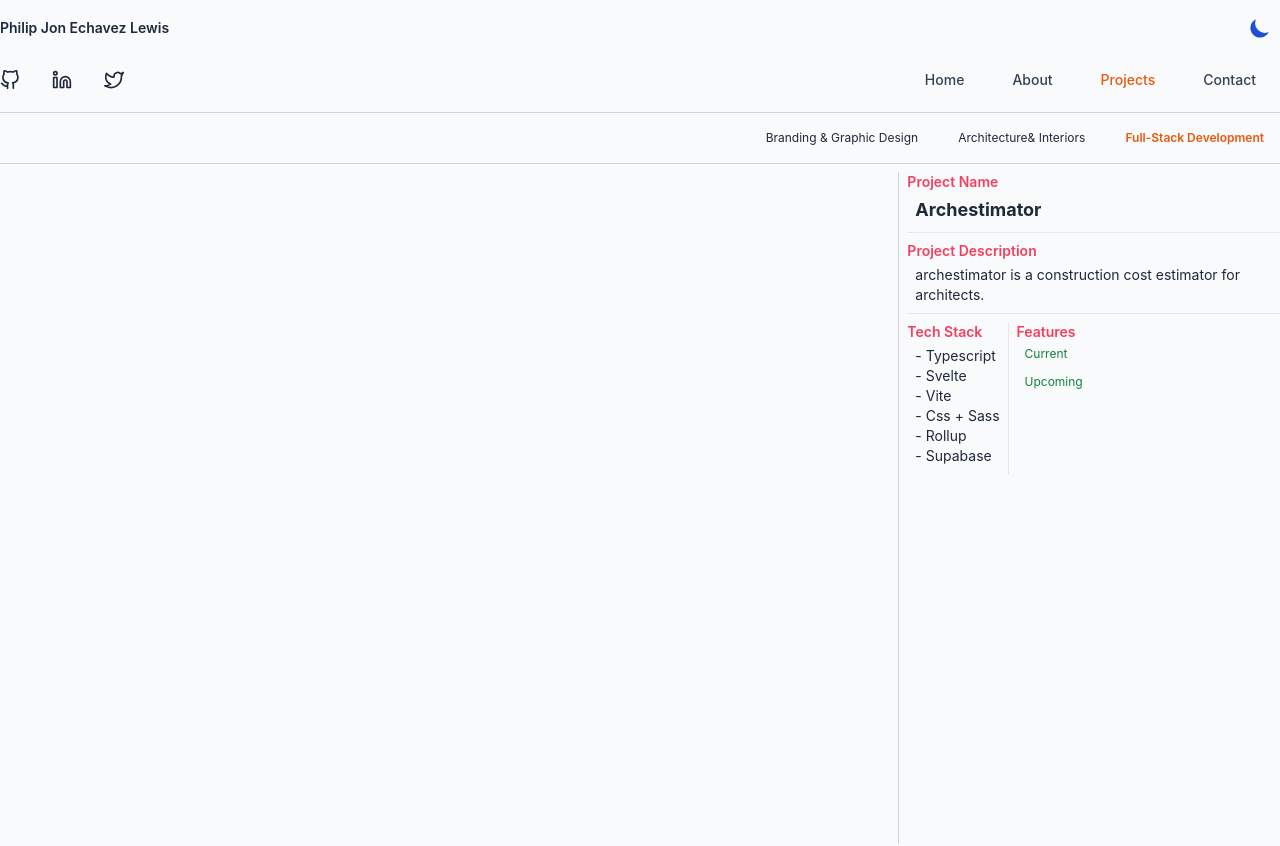
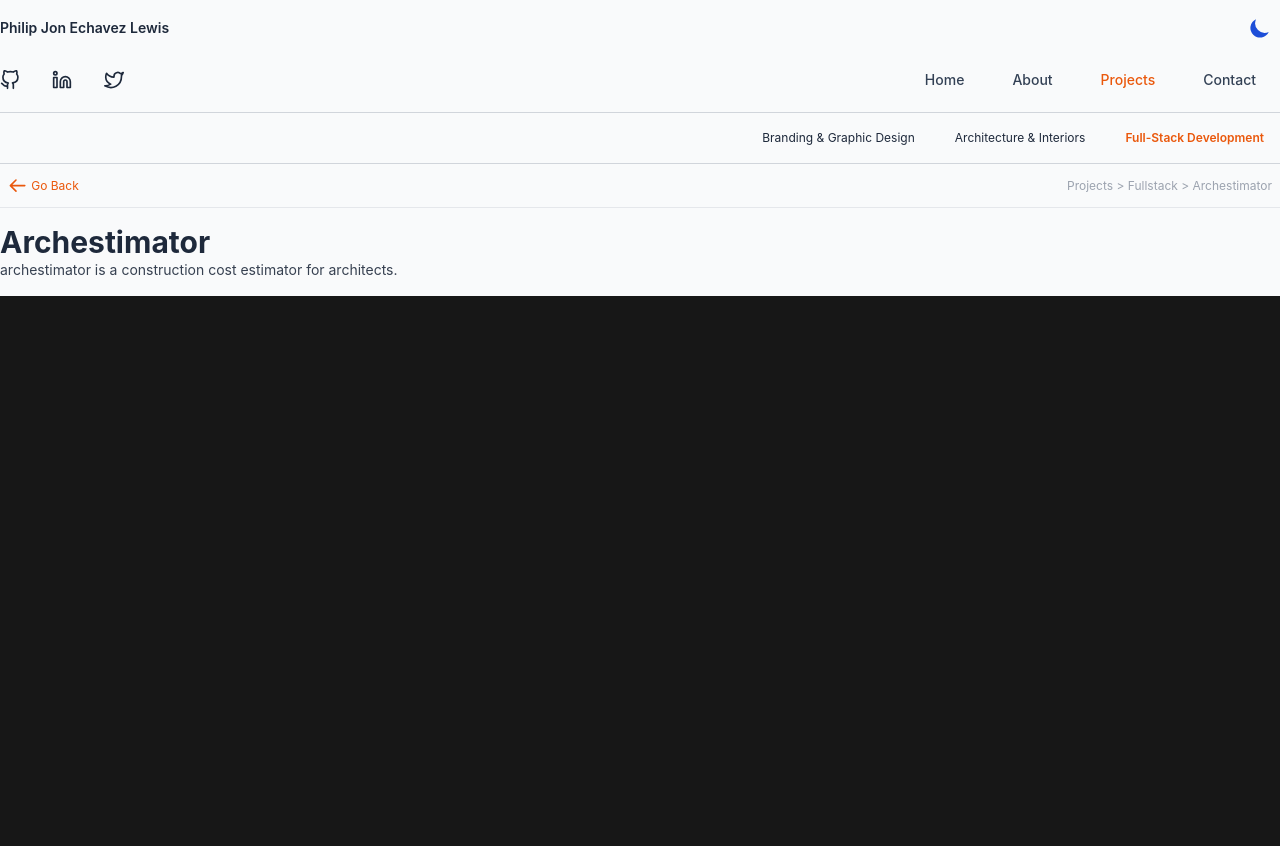
Before and after one commit to philipjonlewis/philipjonlewis.com, a Next.js app: page /projects/fullstack/archestimator in a window 1280 px wide. Shown: the top 846 px of the page. Built offline with nearby package versions, Linux system fonts and the light colour scheme.

Commit message:
updated some files

```diff
--- a/components/carousel/SwiperSlider.tsx
+++ b/components/carousel/SwiperSlider.tsx
@@ -25,7 +25,7 @@ const SwiperSlider = ({ imageList }) => {
       {imageList?.map(({ imagePath, imageDescription }, index) => {
         return (
           <SwiperSlide key={index}>
-            <div className="image-parent">
+            {/* <div className="image-parent"> */}
             <Image
               src={imagePath}
               layout="fill"
@@ -33,12 +33,12 @@ const SwiperSlider = ({ imageList }) => {
               objectPosition={"top"}
               alt="image"
             />
-
+            {/*
             <div className="description-container">
               <p>{imageDescription.title}</p>
               <p>{imageDescription.desc}</p>
-              </div>
-            </div>
+            </div> */}
+            {/* </div> */}
           </SwiperSlide>
         );
       })}
--- a/components/navigation/ProjectNavbar.tsx
+++ b/components/navigation/ProjectNavbar.tsx
@@ -35,7 +35,7 @@ export const ProjectNavbar = () => {
               : "sub-nav-link"
           }
         >
-          Architecture
+          Architecture{" "}
           <span className="hidden md:inline-block"> & Interiors</span>
         </div>
       </Link>
--- a/pages/projects/fullstack/[postSlug].tsx
+++ b/pages/projects/fullstack/[postSlug].tsx
@@ -1,4 +1,5 @@
 import React, { useEffect, useState } from "react";
+import { GetStaticPaths, GetStaticProps } from "next";
 import fs from "fs";
 import path from "path";
 import matter from "gray-matter";
@@ -6,8 +7,8 @@ import { useRouter } from "next/router";
 import Image from "next/image";
 import ReactMarkdown from "react-markdown";
 import SwiperSlider from "../../../components/carousel/SwiperSlider";
+import { ArrowLeftIcon } from "@heroicons/react/outline";
 const SoftwarePost = ({
-  postSlug,
   frontMatter: {
     projectName,
     projectDescription,
@@ -15,76 +16,86 @@ const SoftwarePost = ({
     features,
     carouselImages,
   },
-  content,
-  gifRoutePaths,
 }) => {
+  const [cookieCrumbs, setCookieCrumbs] = useState("");
   const router = useRouter();
 
+  useEffect(() => {
+    const crumbs = router.asPath
+      .replace("/", "")
+      .split("/")
+      .map((page) => page.charAt(0).toUpperCase() + page.slice(1))
+      .join(" > ");
+    console.log(crumbs);
+    setCookieCrumbs(crumbs);
+  }, []);
+
+  const goBackPage = () => {
+    router.back();
+  };
+
   return (
-    <div className="fullstack-page">
-      {/* <button onClick={() => router.back()}>Go Back</button> */}
-      <div className="slider-container">
-        <SwiperSlider
-          imageList={carouselImages}
-          // imageList={[
-          //   // "/images/projects/fullstack/archestimator.png",
-          //   // "/images/projects/fullstack/authserver.png",
-          //   // "/images/projects/fullstack/philipjonlewis.png",
-          //   // "/images/projects/fullstack/quicknotes.png",
-          //   `/images/projects/fullstack/${postSlug}/01-Landing.png`,
-          //   `/images/projects/fullstack/${postSlug}/02-SignUp.gif`,
-          //   // "/images/projects/fullstack/giphy.gif",
-          // ]}
-        />
+    <>
+      <div className="fullstack-nav">
+        <div className="go-back" onClick={goBackPage}>
+          <ArrowLeftIcon />
+          <p>Go Back</p>
+        </div>
+        {/* <p>Hilo</p> */}
+        <div className="crumbs-container">
+          <p>{cookieCrumbs}</p>
+        </div>
       </div>
-      <div className="content-container">
-        <div className="title-container">
-          <p>Project Name</p>
-          <p>{projectName}</p>
-        </div>
-        <div className="label-text-container">
-          <p>Project Description</p>
-          <p>{projectDescription}</p>
+
+      <div className="fullstack-title">
+        <p>{projectName}</p>
+        <p>{projectDescription}</p>
+      </div>
+
+      <div className="fullstack-page">
+        <div className="slider-container">
+          <SwiperSlider imageList={carouselImages} />
         </div>
 
-        <div className="display flex">
+        <div className="content-container">
           <div className="tech-stack-container">
             <p>Tech Stack</p>
             <ul>
               {techStack?.map((stack, index) => {
-                return <li key={index}>- {stack}</li>;
+                return <li key={index}>{stack}</li>;
               })}
             </ul>
           </div>
+
           <div className="features-container">
             <p className="features-title">Features</p>
             <ul>
               <li className="pb-2">
                 <p className="sub-li-title">Current</p>
                 {features?.current?.map((stack, index) => {
-                  return <li key={index}>- {stack}</li>;
+                  return <li key={index}>{stack}</li>;
                 })}
               </li>
               <li>
                 <p className="sub-li-title">Upcoming</p>
                 {features?.future?.map((stack, index) => {
-                  return <li key={index}>- {stack}</li>;
+                  return <li key={index}>{stack}</li>;
                 })}
               </li>
             </ul>
           </div>
+
+          {/* <ReactMarkdown>{content}</ReactMarkdown>
+        <p>lorem500</p> */}
         </div>
-
-        {/* <ReactMarkdown>{content}</ReactMarkdown>
-        <p>lorem500</p> */}
       </div>
-    </div>
+    </>
   );
 };
 
 export default SoftwarePost;
 
-export async function getStaticPaths() {
+export const getStaticPaths: GetStaticPaths = async () => {
   const files = fs.readdirSync(path.join("db/projects/fullstack"));
 
   const paths = files.map((fileName) => {
@@ -99,9 +110,9 @@ export async function getStaticPaths() {
     paths,
     fallback: false,
   };
-}
+};
 
-export async function getStaticProps({ params: { postSlug } }) {
+export const getStaticProps: GetStaticProps = ({ params: { postSlug } }) => {
   const markdownWithMeta = fs.readFileSync(
     path.join("db/projects/fullstack", postSlug + ".md"),
     "utf-8"
@@ -135,4 +146,4 @@ export async function getStaticProps({ params: { postSlug } }) {
   return {
     props: { postSlug, frontMatter, content },
   };
-}
+};
--- a/styles/pages/projects/_fullstack.scss
+++ b/styles/pages/projects/_fullstack.scss
@@ -164,25 +164,57 @@
   }
 }
 
+.fullstack-nav {
+  @apply container mx-2 sm:mx-0 pb-2  mb-2 flex justify-between items-center gap-2   border-b-[1px] dark:border-gray-800;
+
+  .go-back {
+    @apply cursor-pointer flex justify-center items-center text-orange-600 dark:text-blue-600 hover:bg-gray-100 hover:dark:bg-gray-800 py-1 px-2 rounded-sm;
+    svg {
+      height: 1.2rem;
+    }
+
+    p {
+      @apply ml-1 text-xs;
+    }
+  }
+
+  .crumbs-container {
+    @apply text-xs text-gray-400 dark:text-gray-500  mr-2;
+  }
+}
+
+.fullstack-title {
+  @apply container mx-2 sm:mx-0 my-4  flex flex-col justify-center items-start dark:border-gray-800;
+
+  p:nth-of-type(1) {
+    @apply text-3xl font-bold;
+  }
+
+  p:nth-of-type(2) {
+    @apply text-sm text-gray-700 dark:text-gray-200;
+  }
+}
+
+// xl:flex-row
+// h-full
+// xl:h-slider-full;
+// // height: 42rem;
+
 .fullstack-page {
-  @apply flex flex-col xl:flex-row;
-  height: 42rem;
-  width: 100%;
-  overflow: scroll;
-  // background-color: yellow;
-  // margin-bottom: 2rem;
-  // display: flex;
-  // flex-direction: row;
-  // justify-content: space-around;
+  @apply container
+  mx-2
+  mb-24
+  xl:mb-0
+  xl:mx-0;
 
   .slider-container {
-    @apply w-slider-small h-slider-small xl:w-slider-full xl:h-slider-full;
-    // width: 42rem;
-    // height: 42rem;
-    width: 70%;
-
-    .image-parent {
-      @apply w-full h-full relative bg-neutral-900;
+    @apply mb-4
+    container
+    relative
+    h-64
+    md:h-slider-medium
+    lg:h-slider-large
+    xl:h-slider-xl  bg-neutral-900;
 
     .description-container {
       @apply bg-neutral-800;
@@ -215,26 +247,20 @@
       }
     }
   }
-  }
 
   .content-container {
-    @apply pl-2 ml-2  border-l-[1px] border-gray-300 dark:border-neutral-700;
-    // width: 50%;
-    // border-left: 1px solid white;
-    height: 100%;
-    overflow: scroll;
-    width: 30%;
+    @apply container sm:px-0;
 
     @mixin title-style {
-      @apply text-sm text-rose-500 dark:text-lime-500 font-semibold mb-1;
+      @apply text-lg font-bold pb-1;
     }
 
     @mixin subtitle-style {
-      @apply text-xs text-green-700 dark:text-yellow-500 mb-1 pl-2;
+      @apply text-sm font-bold text-green-700 dark:text-yellow-500 mb-1;
     }
 
     @mixin content-style {
-      @apply text-sm pl-2;
+      @apply inline-flex flex-wrap gap-1;
     }
 
     .title-container {
@@ -257,12 +283,15 @@
       }
     }
     .tech-stack-container {
-      @apply mb-2 pb-2 pr-2 mr-2 border-r-[1px];
+      @apply mb-4 pb-4  border-b-[1px];
       p:first-of-type {
         @include title-style;
       }
       ul {
         @include content-style;
+        li {
+          @apply text-sm bg-slate-100 dark:bg-neutral-700 px-4 py-1 rounded-full h-fit min-w-fit;
+        }
       }
     }
     .features-container {
@@ -273,13 +302,16 @@
       }
 
       ul {
+        @apply sm:flex justify-start;
         li {
+          @apply pr-2;
           .sub-li-title {
             @include subtitle-style;
           }
 
           li {
-            @include content-style;
+            // @include content-style;
+            @apply flex-col;
 
             // color: red;
           }
--- a/tailwind.config.js
+++ b/tailwind.config.js
@@ -23,6 +23,10 @@ module.exports = {
         "slider-full": "42rem",
         "slider-small": "100vh",
         "contact-mobile": "32rem",
+        "slider-sm": "25rem",
+        "slider-medium": "32rem",
+        "slider-large": "40rem",
+        "slider-xl": "49rem",
       },
     },
     container: {
```
Lines whose indentation alone changed are shown as unchanged.
